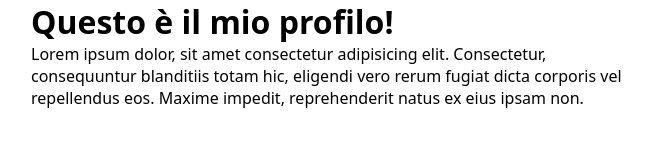
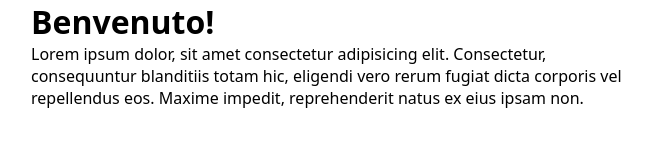
Before and after one commit to profmf/profmf.github.io, a plain HTML site: page index.html in a window 1280 px wide. Shown: the whole page, without its empty margins (309-961 px from the left). Drawn offline with Linux system fonts and the light colour scheme.

Commit message:
Update index.html

```diff
--- a/index.html
+++ b/index.html
@@ -9,7 +9,7 @@
 </head>
 
 <body>
-    <h1>Questo è il mio profilo!</h1>
+    <h1>Benvenuto!</h1>
     <p>
         Lorem ipsum dolor, sit amet consectetur adipisicing elit. Consectetur, consequuntur blanditiis totam hic,
         eligendi vero rerum fugiat dicta corporis vel repellendus eos. Maxime impedit, reprehenderit natus ex eius ipsam
```
